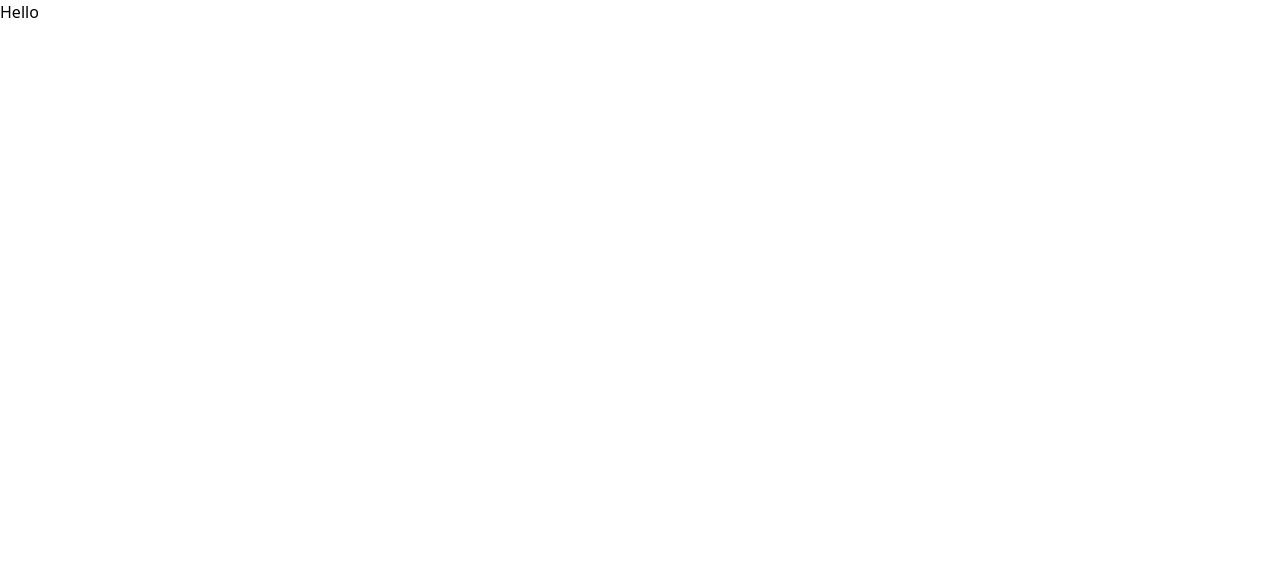
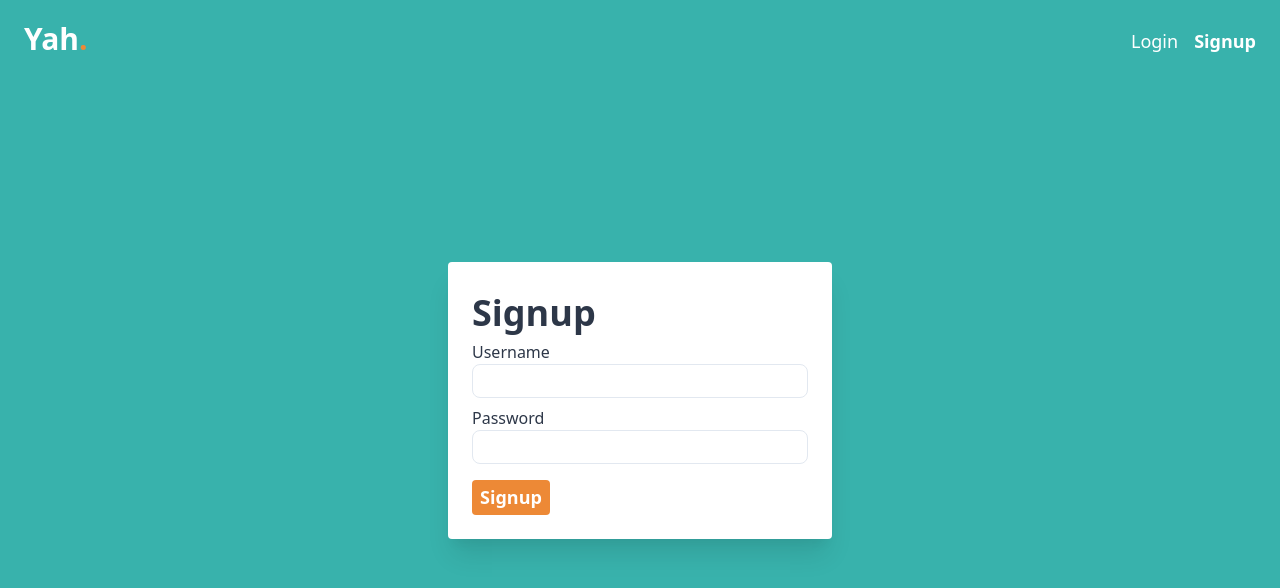
Before and after one commit to julianurregoar/todo-list-condor, a React (Create React App) app: page /signup in a window 1280 px wide. Shown: the top 588 px of the page. Built offline with nearby package versions, Linux system fonts and the light colour scheme.

Commit message:
Add home, signup ann login views

```diff
--- a/package.json
+++ b/package.json
@@ -7,8 +7,10 @@
     "@testing-library/react": "^9.3.2",
     "@testing-library/user-event": "^7.1.2",
     "axios": "^0.19.2",
+    "history": "^5.0.0",
     "react": "^16.13.1",
     "react-dom": "^16.13.1",
+    "react-router-dom": "^5.2.0",
     "react-scripts": "3.4.3"
   },
   "scripts": {
--- a/src/App.js
+++ b/src/App.js
@@ -1,20 +1,15 @@
 import React from 'react';
+import { Router } from 'react-router-dom';
+import { createBrowserHistory } from 'history';
+import Routes from './Routes';
+
+const history = createBrowserHistory();
 
 const App = () => {
-  // const [state, setState] = useState({ users: null, tasks: null });
-
-  // useEffect(() => {
-  //   server.get('/api/task').then((res) => {
-  //     setState({ ...state, tasks: res.data });
-  //   });
-  // }, []);
-
-  // console.log(state);
-
   return (
-    <div className="App">
-      <h1>Hello</h1>
-    </div>
+    <Router history={history}>
+      <Routes />
+    </Router>
   );
 };
 
--- /dev/null
+++ b/src/Routes.js
@@ -0,0 +1,26 @@
+import React from 'react';
+import { BrowserRouter, Route, Switch } from 'react-router-dom';
+import { Home, Tasks, Sign } from './views';
+import { Navbar } from './components';
+
+const Routes = () => {
+  return (
+    <BrowserRouter>
+      <Navbar />
+      <Switch>
+        <Route
+          path="/signup"
+          render={(props) => <Sign {...props} title="Signup" />}
+        />
+        <Route
+          path="/login"
+          render={(props) => <Sign {...props} title="Login" />}
+        />
+        <Route path="/tasks" render={(props) => <Tasks {...props} />} />
+        <Route path="/" render={(props) => <Home {...props} />} />
+      </Switch>
+    </BrowserRouter>
+  );
+};
+
+export default Routes;
--- /dev/null
+++ b/src/components/Navbar/index.js
@@ -0,0 +1,31 @@
+import React from 'react';
+import { Link } from 'react-router-dom';
+
+const Navbar = () => {
+  return (
+    <div className="mx-auto h-auto w-full flex px-4 pt-4 absolute">
+      <div className="w-1/2 flex">
+        <Link to="/">
+          <h1 className="font-bold text-3xl text-white mx-2">
+            Yah
+            <span className="text-orange-500">.</span>
+          </h1>
+        </Link>
+      </div>
+      <div className="w-1/2 flex justify-end mt-2">
+        <Link to="/login">
+          <p className="text-lg py-1 px-2 text-white hover:text-orange-500">
+            Login
+          </p>
+        </Link>
+        <Link to="/signup">
+          <p className="font-bold text-lg py-1 px-2 text-white hover:text-orange-500">
+            Signup
+          </p>
+        </Link>
+      </div>
+    </div>
+  );
+};
+
+export default Navbar;
--- /dev/null
+++ b/src/components/index.js
@@ -0,0 +1 @@
+export { default as Navbar } from './Navbar';
--- /dev/null
+++ b/src/views/Home/index.js
@@ -0,0 +1,28 @@
+import React from 'react';
+import { Link } from 'react-router-dom';
+
+const Home = () => {
+  return (
+    <div className="flex h-screen bg-teal-500 justify-center items-center px-4">
+      <div className="text-center">
+        <h1
+          className="font-bold text-white leading-none mb-6"
+          style={{ fontSize: '6rem' }}
+        >
+          To-Do Yah
+          <span className="text-orange-500">.</span>
+        </h1>
+        <p className="text-2xl font-bold text-white mb-4">
+          The best To-Do app you can find. Period.
+        </p>
+        <Link to="/signup">
+          <button className="font-bold text-lg bg-orange-500 hover:bg-orange-600 text-white py-2 px-4 rounded mt-5">
+            Get started
+          </button>
+        </Link>
+      </div>
+    </div>
+  );
+};
+
+export default Home;
--- /dev/null
+++ b/src/views/Sign/index.js
@@ -0,0 +1,32 @@
+import React from 'react';
+
+const Sign = ({ title }) => {
+  return (
+    <div className="flex h-screen bg-teal-500 justify-center items-center px-4">
+      <div className="mx-auto max-w-sm border-white p-6 bg-white rounded shadow-xl">
+        <h1 className="font-bold text-4xl text-gray-800">{title}</h1>
+        <label htmlFor="username" className="text-gray-800">
+          Username
+          <input
+            type="text"
+            id="username"
+            className="w-full bg-white focus:outline-none focus:shadow-outline border border-gray-300 rounded-lg py-1 px-2 appearance-none leading-normal mb-2"
+          />
+        </label>
+        <label htmlFor="password" className="text-gray-800">
+          Password
+          <input
+            type="password"
+            id="password"
+            className="w-full bg-white focus:outline-none focus:shadow-outline border border-gray-300 rounded-lg py-1 px-2 appearance-none leading-normal"
+          />
+        </label>
+        <button className="font-bold text-lg bg-orange-500 hover:bg-orange-600 text-white py-1 px-2 rounded mt-4">
+          {title}
+        </button>
+      </div>
+    </div>
+  );
+};
+
+export default Sign;
--- /dev/null
+++ b/src/views/Tasks/index.js
@@ -0,0 +1,11 @@
+import React from 'react';
+
+const Tasks = () => {
+  return (
+    <div>
+      <h1>Tasks</h1>
+    </div>
+  );
+};
+
+export default Tasks;
--- /dev/null
+++ b/src/views/index.js
@@ -0,0 +1,3 @@
+export { default as Home } from './Home';
+export { default as Tasks } from './Tasks';
+export { default as Sign } from './Sign';
```
Also changed, not shown: 1 other file (tests, documents, lock files or other folders).
